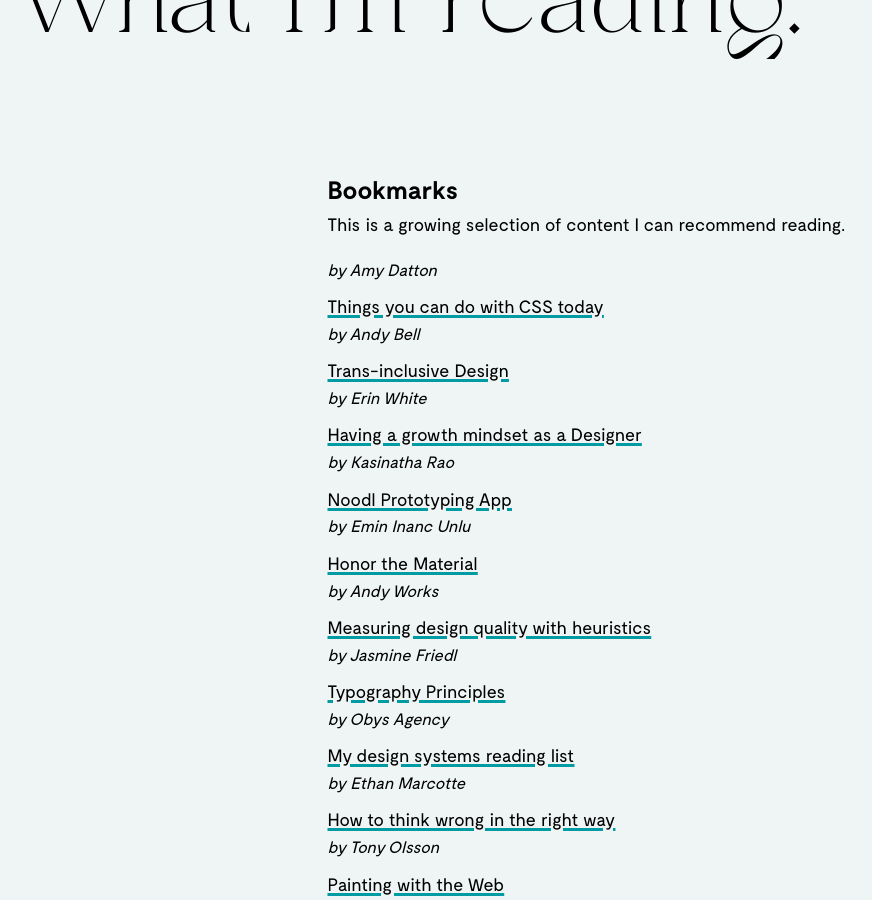
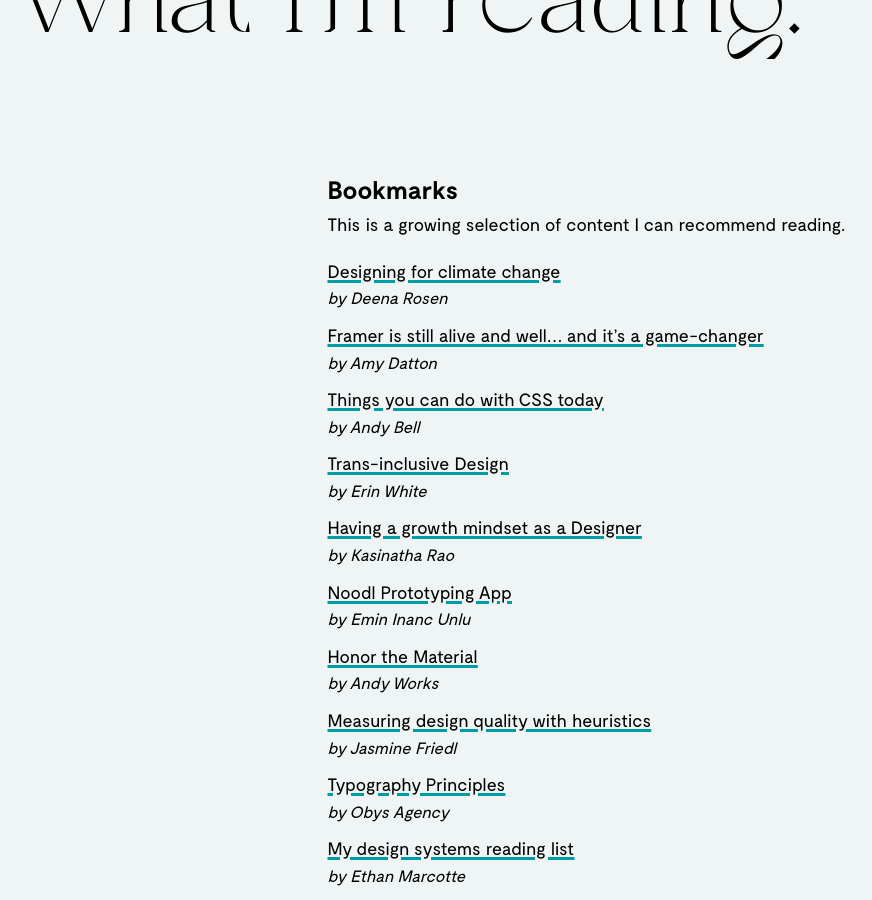
Before and after one commit to jacoblindstrm/jacoblindstrm.github.io, a Jekyll site: the page built from _posts/2020-04-01-what-im-reading.html, in a window 1280 px wide and 900 px high, scrolled down 337 px. Shown: the whole window, without its empty margins (157-1029 px from the left). Built offline with Jekyll 4.4.1, drawn with Linux system fonts in a browser that asks for light colours; comment, search, counter and statistics services are not loaded.

Commit message:
Update articles.yml

```diff
--- a/_data/articles.yml
+++ b/_data/articles.yml
@@ -1,4 +1,7 @@
-- titel: Framer is still alive and well… and it’s a game-changer
+- title: Designing for climate change
+  url: https://uxdesign.cc/designing-for-climate-change-35333e456f2d
+  author: Deena Rosen
+- title: Framer is still alive and well… and it’s a game-changer
   url: https://uxdesign.cc/framer-is-still-alive-and-well-and-its-a-game-changer-43c8a4c6bd0
   author: Amy Datton
 - title: Things you can do with CSS today
```
